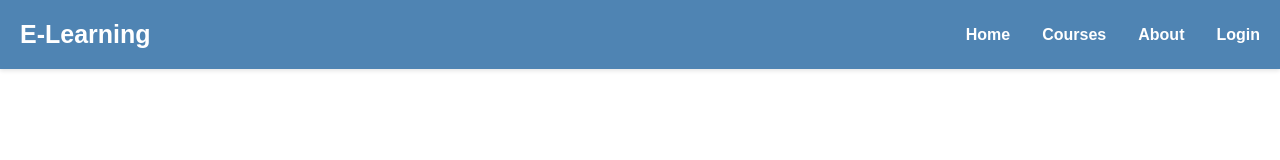
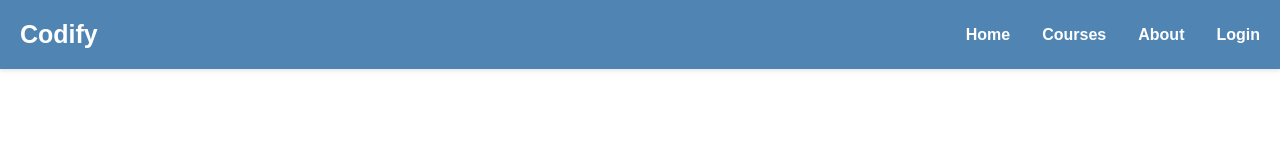
Before and after one commit to keerthi-narayan/elearning-frontend, a React (Vite) app: page /course/1 in a window 1280 px wide. Shown: the top 160 px of the page. Built offline with nearby package versions, Linux system fonts and the light colour scheme; no server answers.

Commit message:
Update Header.jsx

```diff
--- a/src/components/header/Header.jsx
+++ b/src/components/header/Header.jsx
@@ -5,7 +5,7 @@ import { Link } from 'react-router-dom';
 const Header = ({isAuth}) => {
   return (
     <header>
-        <div className='logo'>E-Learning</div>
+        <div className='logo'>Codify</div>
 
         <div className='link'>
             <Link to={'/'}>Home</Link>
```
